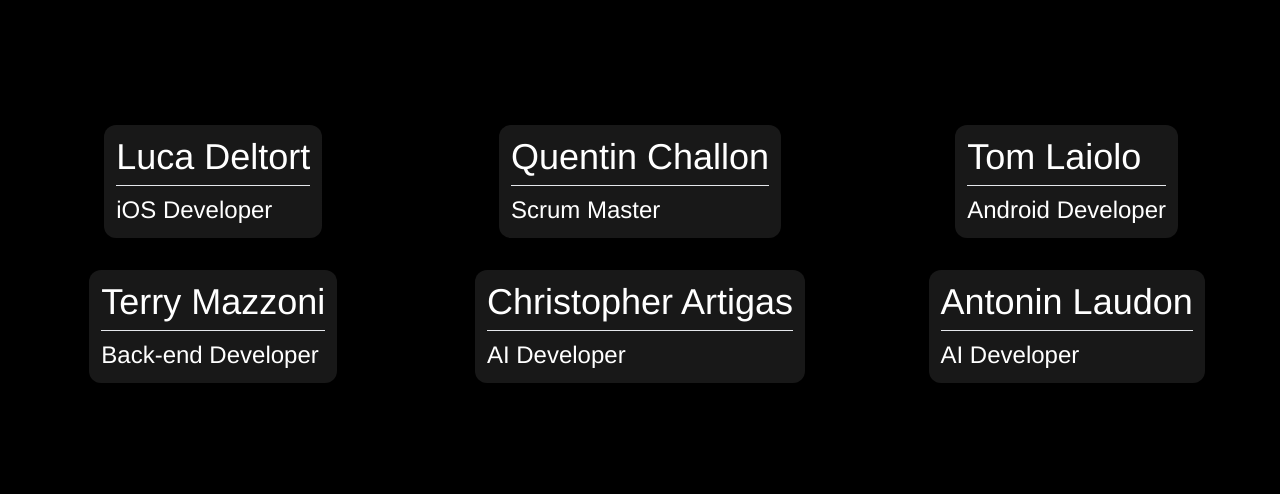
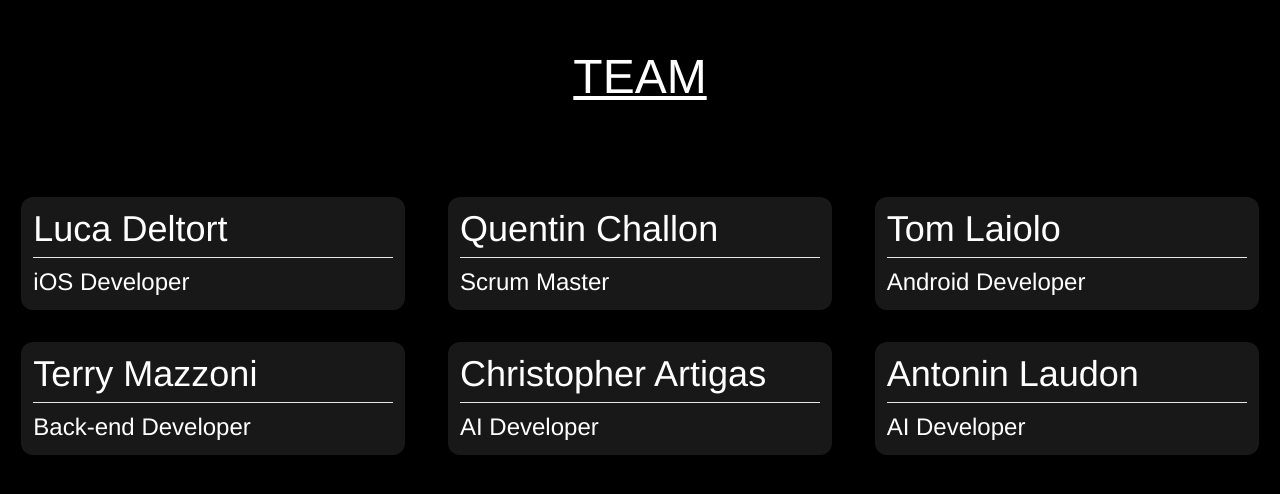
Before and after one commit to Savy-EIP/WEB-Savy, a SvelteKit app: page /home in a window 1280 px wide. Shown: the part 1746-2240 px from the top of the page. Built offline with nearby package versions, Linux system fonts and the light colour scheme.

Commit message:
Fix size card

```diff
--- a/src/lib/components/card.svelte
+++ b/src/lib/components/card.svelte
@@ -4,7 +4,7 @@
 </script>
 
 <div>
-	<div class="bg-svBack p-3 rounded-xl w-full animated-border">
+	<div class="bg-svBack p-3 rounded-xl w-96 animated-border">
 		<h1 class="text-4xl pb-2">{name}</h1>
 		<hr />
 		<h2 class="text-2xl pt-2">{job}</h2>
--- a/src/routes/home/+page.svelte
+++ b/src/routes/home/+page.svelte
@@ -19,6 +19,7 @@
 
 {#if showContent}
 	<div transition:fade>
+		<!-- Navbar -->
 		<div class=" fixed w-full p-4 z-10">
 			<div class="flex flex-row items-center p-4 bg-svBack95 rounded-xl">
 				<a href="/" class="w-1/5">
@@ -32,16 +33,23 @@
 				</div>
 			</div>
 		</div>
+
+		<!-- Home content -->
 		<div id="home" class="flex w-full h-screen justify-center items-center">
 			<h1 class="text-4xl">WORK IN PROGRESS</h1>
 		</div>
+
+		<!-- Project content -->
 		<div id="project" class="flex w-full h-screen justify-center items-center">
 			<div class="flex">
 				<h1 class="text-4xl pr-4">PROJECT</h1>
 				<LogoAnimated ratio={0.5} />
 			</div>
 		</div>
-		<div id="team" class="flex w-full h-screen justify-center items-center">
+
+		<!-- Team content -->
+		<div id="team" class="flex flex-col w-full h-screen justify-center items-center">
+			<h1 class="text-5xl underline mb-24">TEAM</h1>
 			<div class="flex flex-wrap w-screen gap-y-8">
 				<div class="flex justify-center w-1/3">
 					<Card name={'Luca Deltort'} job={'iOS Developer'} />
@@ -64,6 +72,8 @@
 				</div>
 			</div>
 		</div>
+
+		<!-- Contact content -->
 		<div id="contact" class="flex w-full h-screen justify-center items-center">
 			<a href={`mailto:${email}`} class="text-4xl">{email}</a>
 		</div>
```
